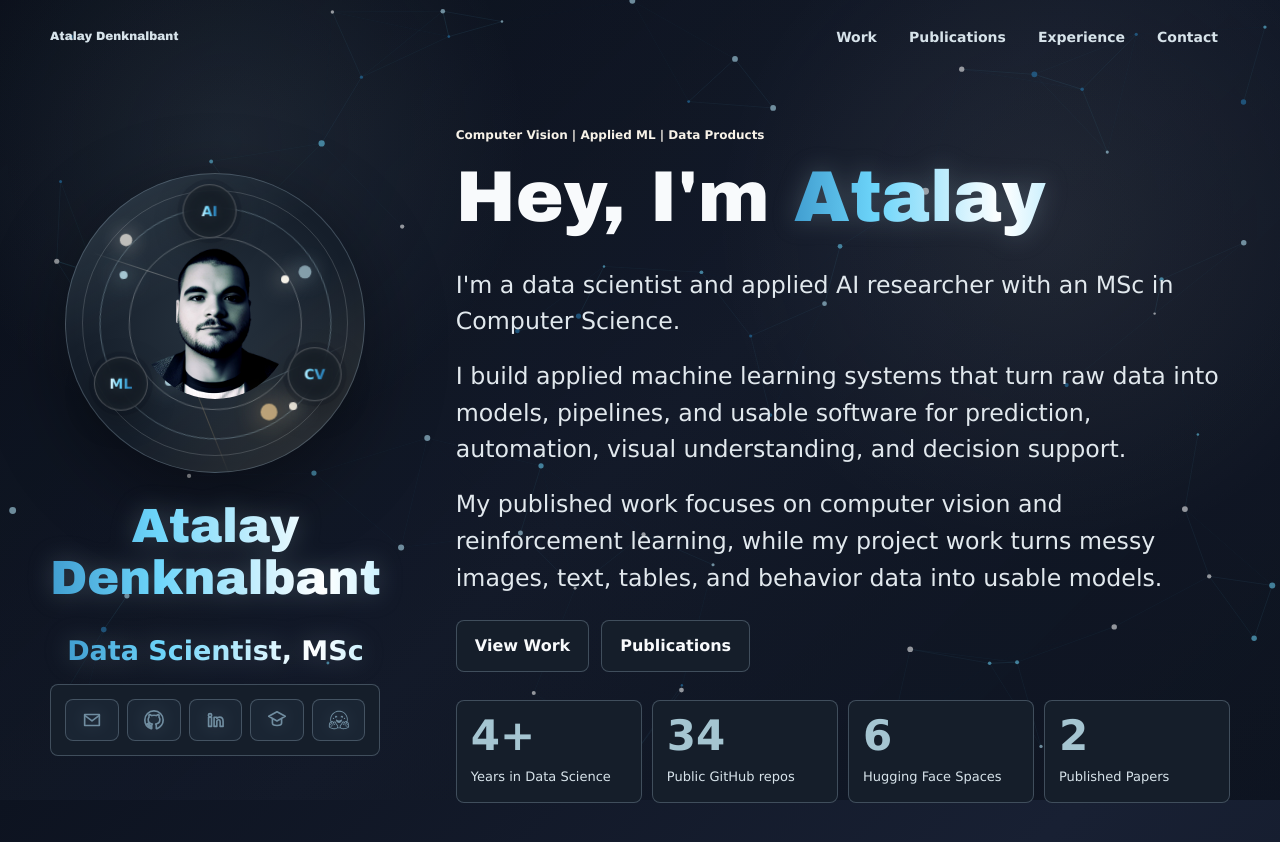
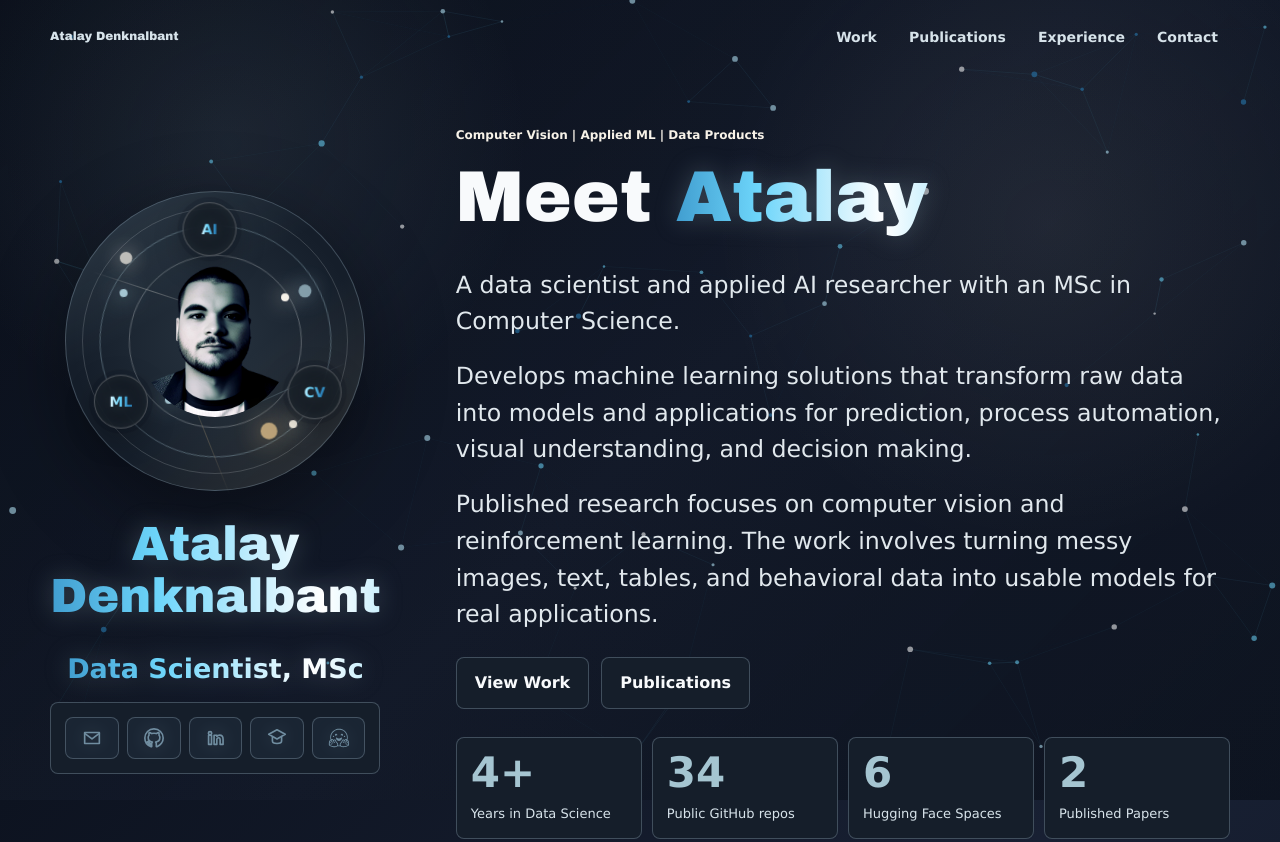
Before and after one commit to atalaydenknalbant/atalaydenknalbant.github.io, a plain HTML site: page index.html in a window 1280 px wide. Shown: the top 842 px of the page. Drawn offline with Linux system fonts and the light colour scheme; animation ran at ten frames a second.

Commit message:
Update index.html

```diff
--- a/index.html
+++ b/index.html
@@ -97,10 +97,10 @@
 
         <div class="hero-copy">
           <p class="eyebrow">Computer Vision | Applied ML | Data Products</p>
-          <h2>Hey, I'm <span class="wave-word">Atalay</span></h2>
-          <p class="hero-lede">I'm a data scientist and applied AI researcher with an MSc in Computer Science.</p>
-          <p class="hero-lede">I build applied machine learning systems that turn raw data into models, pipelines, and usable software for prediction, automation, visual understanding, and decision support.</p>
-          <p class="hero-lede">My published work focuses on computer vision and reinforcement learning, while my project work turns messy images, text, tables, and behavior data into usable models.</p>
+          <h2>Meet <span class="wave-word">Atalay</span></h2>
+          <p class="hero-lede">A data scientist and applied AI researcher with an MSc in Computer Science.</p>
+          <p class="hero-lede">Develops machine learning solutions that transform raw data into models and applications for prediction, process automation, visual understanding, and decision making.</p>
+          <p class="hero-lede">Published research focuses on computer vision and reinforcement learning. The work involves turning messy images, text, tables, and behavioral data into usable models for real applications.</p>
           <div class="hero-actions" aria-label="Primary actions">
             <a class="button primary" href="#work"><span class="button-label">View Work</span></a>
             <a class="button secondary" href="#publications"><span class="button-label">Publications</span></a>
```
